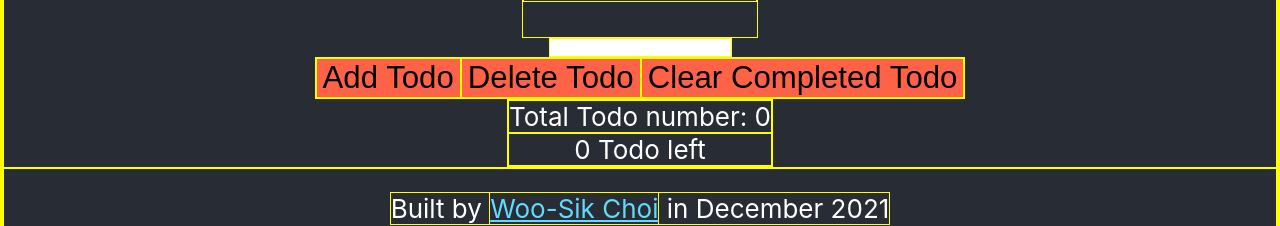
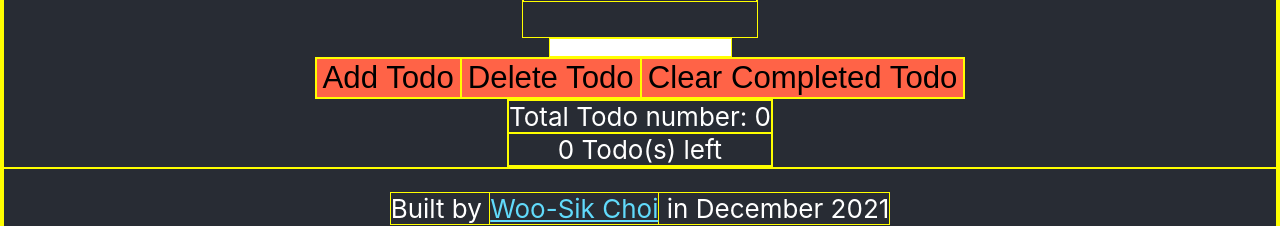
Before and after one commit to dvlprwchoi/tdl, a React (Create React App) app: page / in a window 1280 px wide. Shown: the part 232-458 px from the top of the page. Built offline with nearby package versions, Linux system fonts and the light colour scheme.

Commit message:
Add todo left number

```diff
--- a/src/App.js
+++ b/src/App.js
@@ -12,18 +12,25 @@ function App() {
   ]);
   const newTodoInputValue = useRef();
 
-  // Handler functions
+  // Handler function
+  // Add Todo
   function _addTodo(e) {
     const newValue = newTodoInputValue.current.value;
     // console.log(newValue);
     // Not to add empty list
     if (newValue === '') return;
     setTodos((previousTodos) => {
-      return [...previousTodos, { id: 1, name: newValue, complete: false }];
+      return [...previousTodos, { name: newValue, complete: false }];
     });
     // Clear input after adding
     newTodoInputValue.current.value = null;
   }
+  // Handler function
+  // Clear Completed Todo
+  function _clearCompleted(e) {
+    console.log('clear');
+  }
+
   return (
     <>
       <div className="About">
@@ -35,11 +42,13 @@ function App() {
         <div className="buttons">
           <button onClick={_addTodo}>Add Todo</button>
           <button>Delete Todo</button>
-          <button>Clear Completed Todo</button>
+          <button onClick={_clearCompleted}>Clear Completed Todo</button>
         </div>
         <div className="status">
           <div>Total Todo number: {todos.length}</div>
-          <div>0 Todo left</div>
+          <div>
+            {todos.filter((todo) => !todo.complete).length} Todo(s) left
+          </div>
         </div>
       </div>
       <div className="Footer">
```
